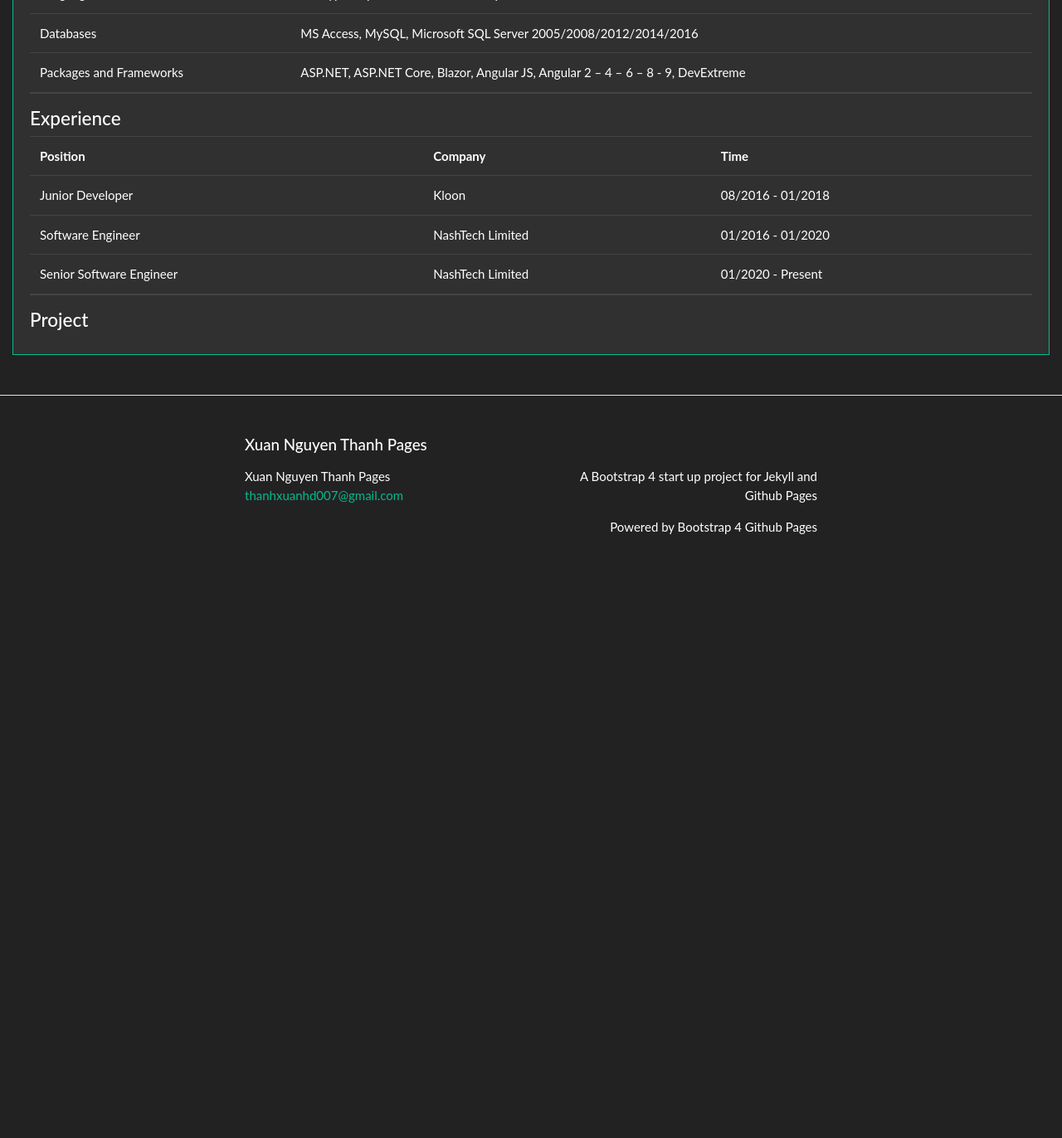
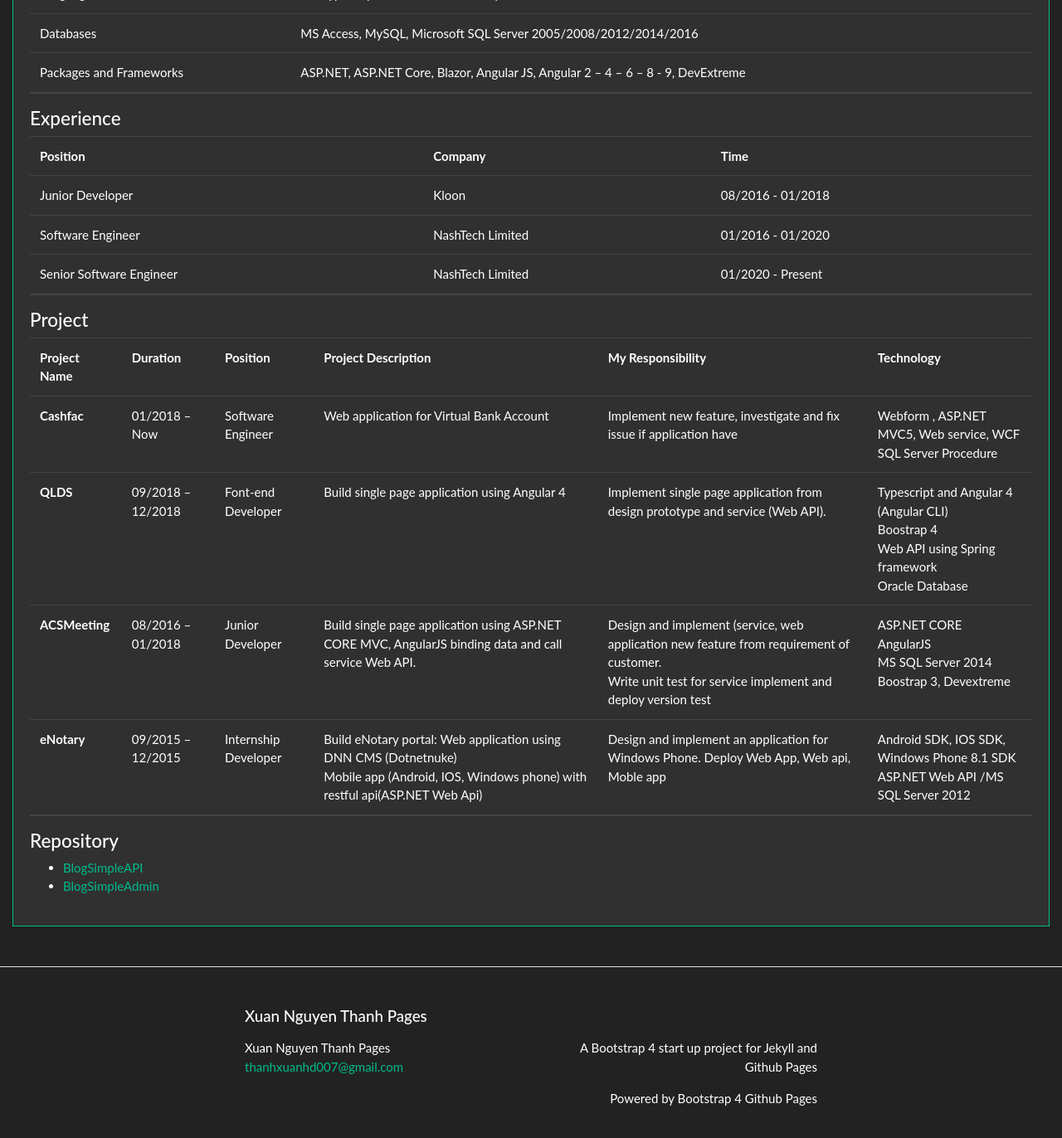
Before and after one commit to thanhxuanhd/thanhxuanhd.github.io, a Jekyll site: the page built from index.md, in a window 1280 px wide and 1400 px high, scrolled down 731 px. Shown: the top 1372 px of the window at 83% size. Built offline with Jekyll 4.4.1, drawn with Linux system fonts in a browser that asks for light colours; our own code applies the rules of GitHub Pages for plain Markdown files; before the commit the page ends 1442 px from its top, so only the background shows below that.

Commit message:
Update Project

```diff
--- a/index.md
+++ b/index.md
@@ -38,3 +38,14 @@ Software Engineer | NashTech Limited | 01/2016 - 01/2020
 Senior Software Engineer|  NashTech Limited | 01/2020 - Present
 
 #### Project
+
+ Project Name | Duration | Position | Project Description | My Responsibility| Technology
+------------- |  ------------- | ------------- | ------------- | ------------- | -------------
+**Cashfac** | 01/2018 – Now | Software Engineer | Web application for Virtual Bank Account | Implement new feature, investigate and fix issue if application have | Webform , ASP.NET MVC5, Web service, WCF <br> SQL Server Procedure |
+**QLDS** | 09/2018 – 12/2018 | Font-end Developer | Build single page application using Angular 4 | Implement single page application from design prototype and service (Web API). | Typescript and Angular 4 (Angular CLI) <br> Boostrap 4 <br> Web API using Spring framework <br> Oracle Database |
+**ACSMeeting**| 08/2016 – 01/2018 | Junior Developer | Build single page application using ASP.NET CORE MVC, AngularJS binding data and call service Web API.| Design and implement (service, web application new feature from requirement of customer. <br> Write unit test for service implement and deploy version test | ASP.NET CORE <br> AngularJS <br> MS SQL Server 2014 <br>Boostrap 3, Devextreme
+**eNotary** | 09/2015 – 12/2015 | Internship Developer | Build eNotary portal: Web application using DNN CMS (Dotnetnuke) <br> Mobile app (Android, IOS, Windows phone) with restful api(ASP.NET Web Api) | Design and implement an application for Windows Phone. Deploy Web App, Web api, Moble app |Android SDK, IOS SDK, Windows Phone 8.1 SDK <br> ASP.NET Web API /MS SQL Server 2012
+
+#### Repository
+ * [BlogSimpleAPI](https://github.com/thanhxuanhd/BlogSimpleAPI)
+ * [BlogSimpleAdmin](https://github.com/thanhxuanhd/BlogSimpleAdmin)
```
